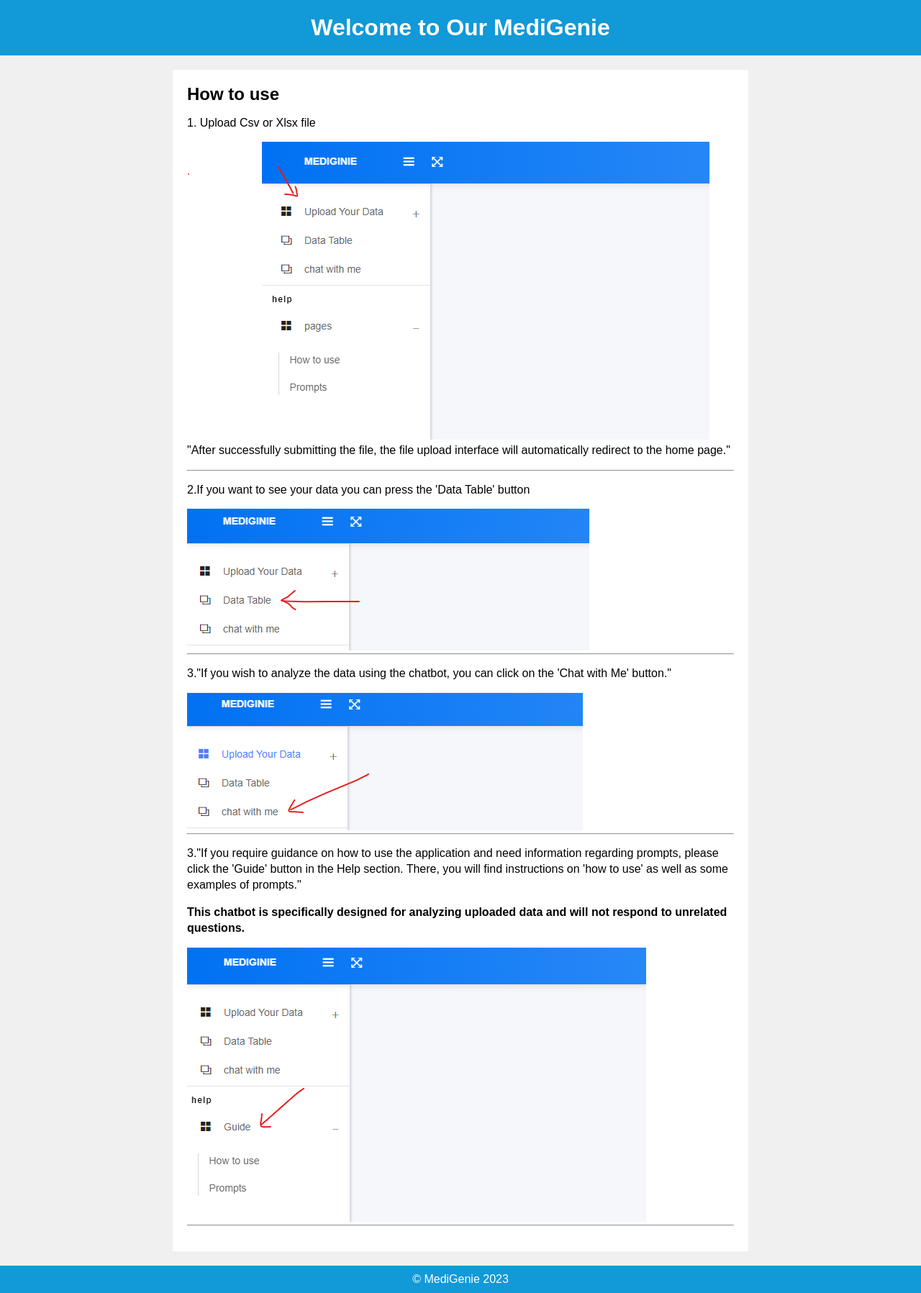
After one commit to Jayeshpt/MediGenie_Chatbot, a Django app: page /how_to_use/ in a window 1280 px wide. The commit adds this page. Shown: the whole page at 72% size. Run offline with Django 4.2, Linux system fonts and the light colour scheme.

Commit message:
Instructions Updated

```diff
--- /dev/null
+++ b/MediGenie/Static/assets/instructionstyle.css
@@ -0,0 +1,64 @@
+/* Reset some default styles for better consistency */
+* {
+    margin: 0;
+    padding: 0;
+    box-sizing: border-box;
+}
+
+/* Basic styles for the page */
+body {
+    font-family: Arial, sans-serif;
+    background-color: #f0f0f0;
+}
+
+header {
+    background-color: #1199d8;
+    color: #fff;
+    text-align: center;
+    padding: 20px 0;
+}
+
+header h1 {
+    font-size: 2rem;
+}
+
+main {
+    max-width: 800px;
+    margin: 20px auto;
+    padding: 20px;
+    background-color: #fff;
+    box-shadow: 0 0 10px rgb(#1199d8);
+}
+
+.instructions h2 {
+    font-size: 1.5rem;
+    margin-bottom: 15px;
+}
+
+.instructions p {
+    font-size: 1rem;
+    line-height: 1.4;
+    margin-bottom: 15px;
+}
+
+footer {
+    text-align: center;
+    padding: 10px 0;
+    background-color: #1199d8;
+    color: #fff;
+}
+
+/* Responsive design for smaller screens */
+@media (max-width: 768px) {
+    main {
+        padding: 10px;
+    }
+
+    .instructions h2 {
+        font-size: 1.2rem;
+    }
+
+    .instructions p {
+        font-size: 0.9rem;
+    }
+}
--- a/MediGenie/homeapp/urls.py
+++ b/MediGenie/homeapp/urls.py
@@ -6,5 +6,8 @@ urlpatterns = [
     path('data_table/', views.show_data, name='show_data'),
     path('chatbot/',views.chatbot,name='chatbot'),
     path('get_response', views.get_response, name='get_response'),
+    path('how_to_use/',views.how_to_use,name='how_to_use'),
+    path('prompts/',views.prompts,name='prompts'),
+
 
 ]
--- a/MediGenie/homeapp/views.py
+++ b/MediGenie/homeapp/views.py
@@ -250,3 +250,10 @@ def get_response(request):
         return response  # Return the JSON response directly
 
     return JsonResponse({"error": "Invalid request method"})
+
+
+ #--------------------------------------------------- Help section ------------------------------------------------------------
+def how_to_use(request):
+    return render(request,'instruction.html')
+def prompts(request):
+    return render(request,'Prompts.html')
--- /dev/null
+++ b/MediGenie/template/instruction.html
@@ -0,0 +1,49 @@
+{% load static %}
+
+<!DOCTYPE html>
+<html lang="en">
+<head>
+    <meta charset="UTF-8">
+    <meta name="viewport" content="width=device-width, initial-scale=1.0">
+    <title>Project Instructions</title>
+    <link rel="stylesheet" type="text/css" href="{% static 'assets/instructionstyle.css'%}"/>
+
+</head>
+<body>
+    <header>
+        <h1>Welcome to Our MediGenie</h1>
+    </header>
+    <main>
+        <section class="instructions">
+            <h2>How to use</h2>
+            <p>
+                <p>1. Upload Csv or Xlsx file </p>
+                <img src="{% static 'assets\images\upload1.png'%}" alt="Project Image">
+                <p>"After successfully submitting the file, the file upload interface will automatically redirect to the home page."</p>
+                <hr>
+            </p>
+
+            <p>
+                <p>2.If you want to see your data you can press the 'Data Table' button</p>
+                <img src="{% static 'assets\images\submitt.png'%}" alt="Project Image">
+                <hr>
+
+            </p>
+            <p>
+                <p>3."If you wish to analyze the data using the chatbot, you can click on the 'Chat with Me' button."</p>
+                <img src="{% static 'assets\images\chat1.png'%}" alt="Project Image">
+                <hr>
+            </p>
+            <p>
+                <p>3."If you require guidance on how to use the application and need information regarding prompts, please click the 'Guide' button in the Help section. There, you will find instructions on 'how to use' as well as some examples of prompts."</p>
+                <P style="font-weight: bold;"> This chatbot is specifically designed for analyzing uploaded data and will not respond to unrelated questions. </P>
+                <img src="{% static 'assets\images\guide.png'%}" alt="Project Image">
+                <hr>
+            </p>
+        </section>
+    </main>
+    <footer>
+        <p>&copy; MediGenie 2023</p>
+    </footer>
+</body>
+</html>
```
Also changed, not shown: MediGenie/template/Prompts.html (added, +46 -0 lines), MediGenie/template/index.html (+5 -5 lines), MediGenie/Static/assets/images/chat1.png (added), MediGenie/Static/assets/images/guide.png (added), MediGenie/Static/assets/images/submitt.png (added), MediGenie/Static/assets/images/upload1.png (added).
